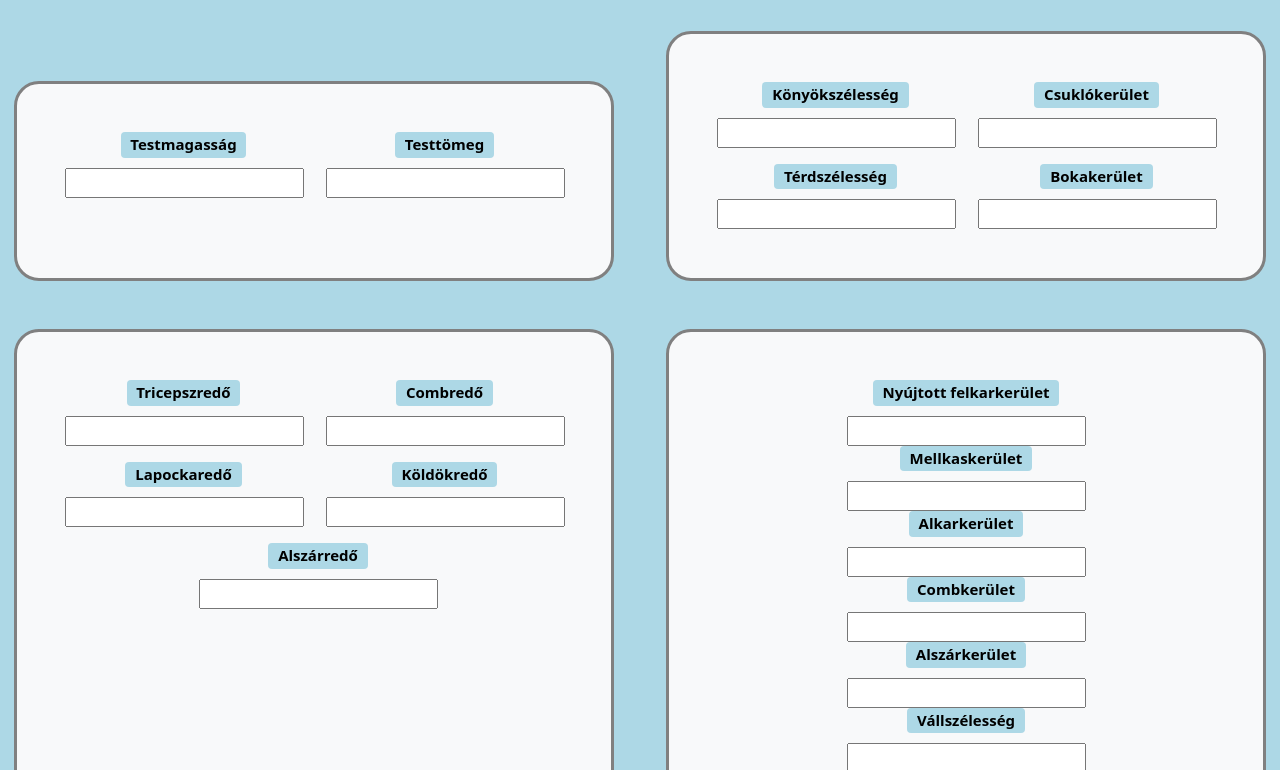
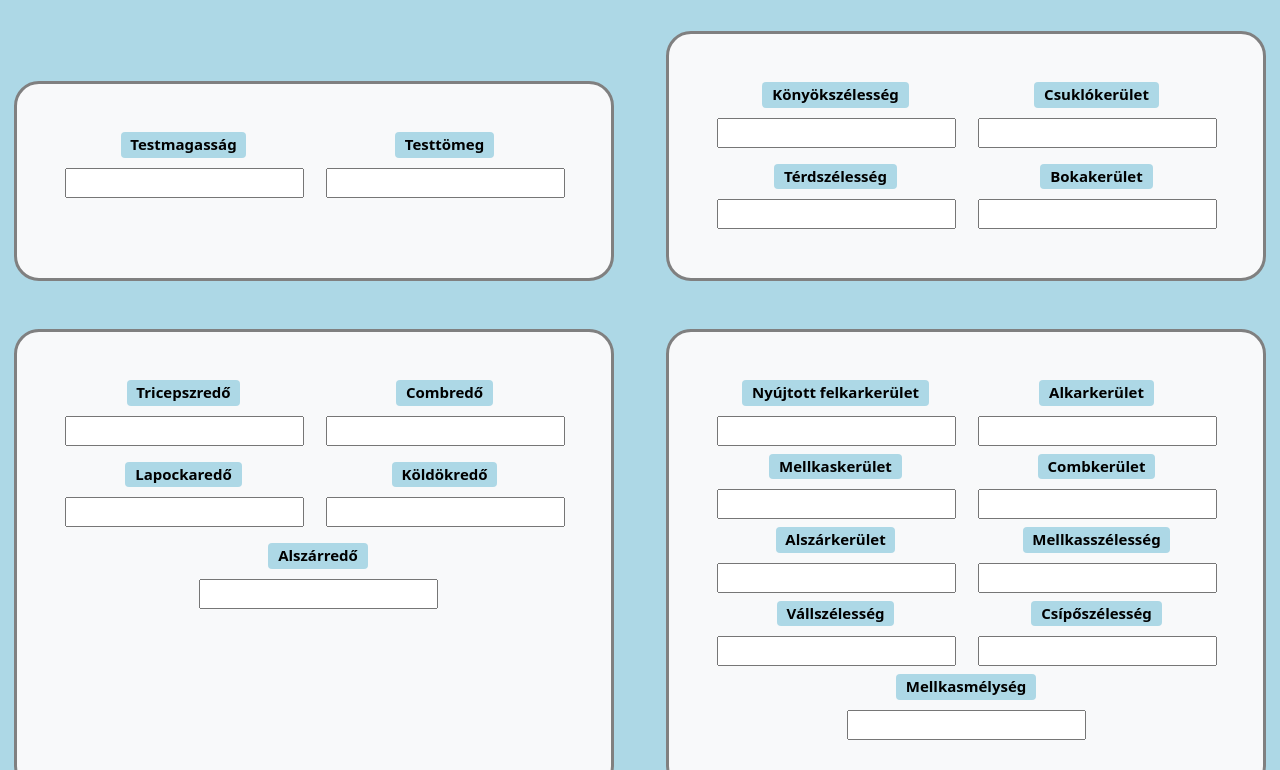
Before and after one commit to Livajgojo45/Verseny, a plain HTML site: page oldal1.html in a window 1280 px wide. Shown: the part 177-947 px from the top of the page. Drawn offline with nearby package versions, Linux system fonts and the light colour scheme; files that its build step writes are made by us from their sources.

Commit message:
css btn törölve lett, 4. négyzet kész

```diff
--- a/css/style.css
+++ b/css/style.css
@@ -22,10 +22,3 @@ body{
     font-size: 15px;
     margin: 0 0 10px 0;
 }
-
-.btn{
-    background-color: lightcoral;
-    color: black;
-    font-size: ;
-
-}
--- a/oldal1.html
+++ b/oldal1.html
@@ -76,7 +76,7 @@
                         </div>
                         <div class="row">
                             <div class="text-center col-md-6 mx-auto bg-light p-5 mb-5 mezok">
-                                <fieldset class="row">
+                                <fieldset class="row" id="harmas">
                                     <div class="col-md-6">
                                         <label for="tricepszredo" class="badge">Tricepszredő</label><br>
                                         <input type="number" id="szam6">
@@ -98,25 +98,35 @@
                                 </fieldset>
                             </div>
                             <div class="text-center col-md-6 mx-auto bg-light p-5 mb-5 mezok">
-                                <fieldset>
+                                <fieldset class="row">
+                                    <div class="col-md-6">
                                         <label for="felkarkerulet" class="badge">Nyújtott felkarkerület</label><br>
                                         <input type="number" id="szam11"><br>
-                                    <label for="mellkaskerulet" class="badge">Mellkaskerület</label><br>
+                                        <label for="mellkaskerulet" class="badge mt-2">Mellkaskerület</label><br>
                                         <input type="number" id="szam12"><br>
+                                    </div>
+                                    <div class="col-md-6">
                                         <label for="alkarkerulet" class="badge">Alkarkerület</label><br>
                                         <input type="number" id="szam13"><br>
-                                    <label for="combkerulet" class="badge">Combkerület</label><br>
+                                        <label for="combkerulet" class="badge mt-2">Combkerület</label><br>
                                         <input type="number" id="szam14"><br>
-                                    <label for="alszarkerulet" class="badge">Alszárkerület</label><br>
+                                    </div>
+                                    <div class="col-md-6">
+                                        <label for="alszarkerulet" class="badge mt-2">Alszárkerület</label><br>
                                         <input type="number" id="szam15"><br>
-                                    <label for="vallszelesseg" class="badge">Vállszélesség</label><br>
+                                        <label for="vallszelesseg" class="badge mt-2">Vállszélesség</label><br>
                                         <input type="number" id="szam16"><br>
-                                    <label for="mellkasszelesseg" class="badge">Mellkasszélesség</label><br>
+                                    </div>
+                                    <div class="col-md-6">
+                                        <label for="mellkasszelesseg" class="badge mt-2">Mellkasszélesség</label><br>
                                         <input type="number" id="szam17"><br>
-                                    <label for="csiposzelesseg" class="badge">Csípőszélesség</label><br>
+                                        <label for="csiposzelesseg" class="badge mt-2">Csípőszélesség</label><br>
                                         <input type="number" id="szam18"><br>
-                                    <label for="mellkasmelyseg" class="badge">Mellkasmélység</label><br>
+                                    </div>
+                                    <div class="col-md-12">
+                                        <label for="mellkasmelyseg" class="badge mt-2">Mellkasmélység</label><br>
                                         <input type="number" id="szam19">
+                                    </div>
                                 </fieldset>
                             </div>
                         </div>
```
Lines whose indentation alone changed are shown as unchanged.
